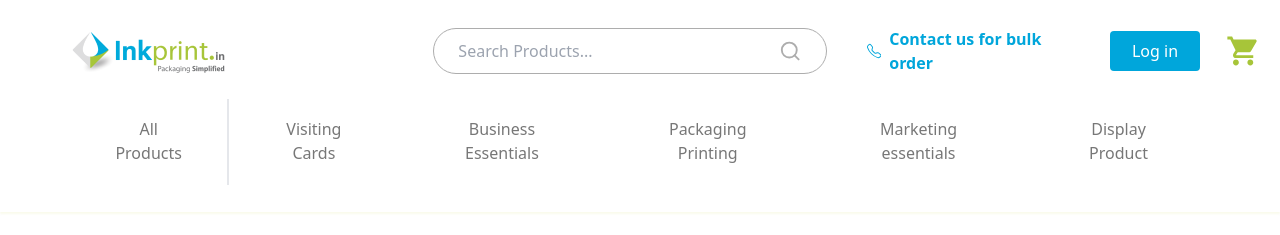
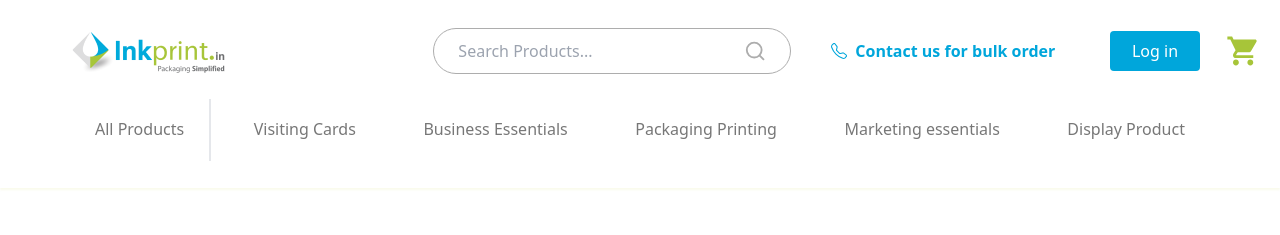
Before and after one commit to Neo-Ayush-jha/inkprint2_be, a React (Create React App) app: page / in a window 1280 px wide. Shown: the top 235 px of the page. Built offline with nearby package versions, Linux system fonts and the light colour scheme.

Commit message:
improved minor bug in navbar

```diff
--- a/src/components/Navbar.js
+++ b/src/components/Navbar.js
@@ -78,7 +78,7 @@ const Navbar = () => {
                 <input placeholder='Search Products...' className='w-full focus:outline-none' />
                 <FiSearch className='text-2xl text-custom-text-grey' />
               </div>
-              <div className={`text-custom-text flex items-center mx-[40px] w-[215px] transition-all ${bulk ? 'hidden' : ''} font-semibold`} onMouseOver={() => setBulk(true)}>
+              <div className={`text-custom-text flex items-center mx-[40px] w-[22vw] transition-all ${bulk ? 'hidden' : ''} font-semibold`} onMouseOver={() => setBulk(true)}>
                 <BsTelephone className='mr-2' />
                 <span>Contact us for bulk order</span>
               </div>
@@ -97,32 +97,32 @@ const Navbar = () => {
         </div>
         <div className='mx-[50px] my-[12px]'>
           <ul className='flex w-full justify-between text-custom-navbarGrey font-medium'>
-            <li className='border-r-2 px-[25px] py-[8px]'>
+            <li className='border-r-2 px-[10px] py-[8px]'>
               <p className='px-[15px] py-[10px] border-b-2 border-white hover:border-blue hover:text-custom-text cursor-pointer transition duration-300 text-center'>
                 All Products
               </p>
             </li>
-            <li className='px-[25px] py-[8px] text-center'>
+            <li className='px-[10px] py-[8px] text-center'>
               <p className='px-[15px] py-[10px] hover:border-b-2 hover:border-blue hover:text-custom-text cursor-pointer transition duration-300 text-center'>
                 Visiting Cards
               </p>
             </li>
-            <li className='px-[25px] py-[8px]'>
+            <li className='px-[10px] py-[8px]'>
               <p className='px-[15px] py-[10px] hover:border-b-2 hover:border-blue hover:text-custom-text cursor-pointer transition duration-300 text-center'>
                 Business Essentials
               </p>
             </li>
-            <li className='px-[25px] py-[8px]'>
+            <li className='px-[10px] py-[8px]'>
               <p className='px-[15px] py-[10px] hover:border-b-2 hover:border-blue hover:text-custom-text cursor-pointer transition duration-300 text-center'>
                 Packaging Printing
               </p>
             </li>
-            <li className='px-[25px] py-[8px]'>
+            <li className='px-[10px] py-[8px]'>
               <p className='px-[15px] py-[10px] hover:border-b-2 hover:border-blue hover:text-custom-text cursor-pointer transition duration-300 text-center'>
                 Marketing essentials
               </p>
             </li>
-            <li className='px-[25px] py-[8px]'>
+            <li className='px-[10px] py-[8px]'>
               <p className='px-[15px] py-[10px] hover:border-b-2 hover:border-blue hover:text-custom-text cursor-pointer transition duration-300 text-center'>
                 Display Product
               </p>
```
